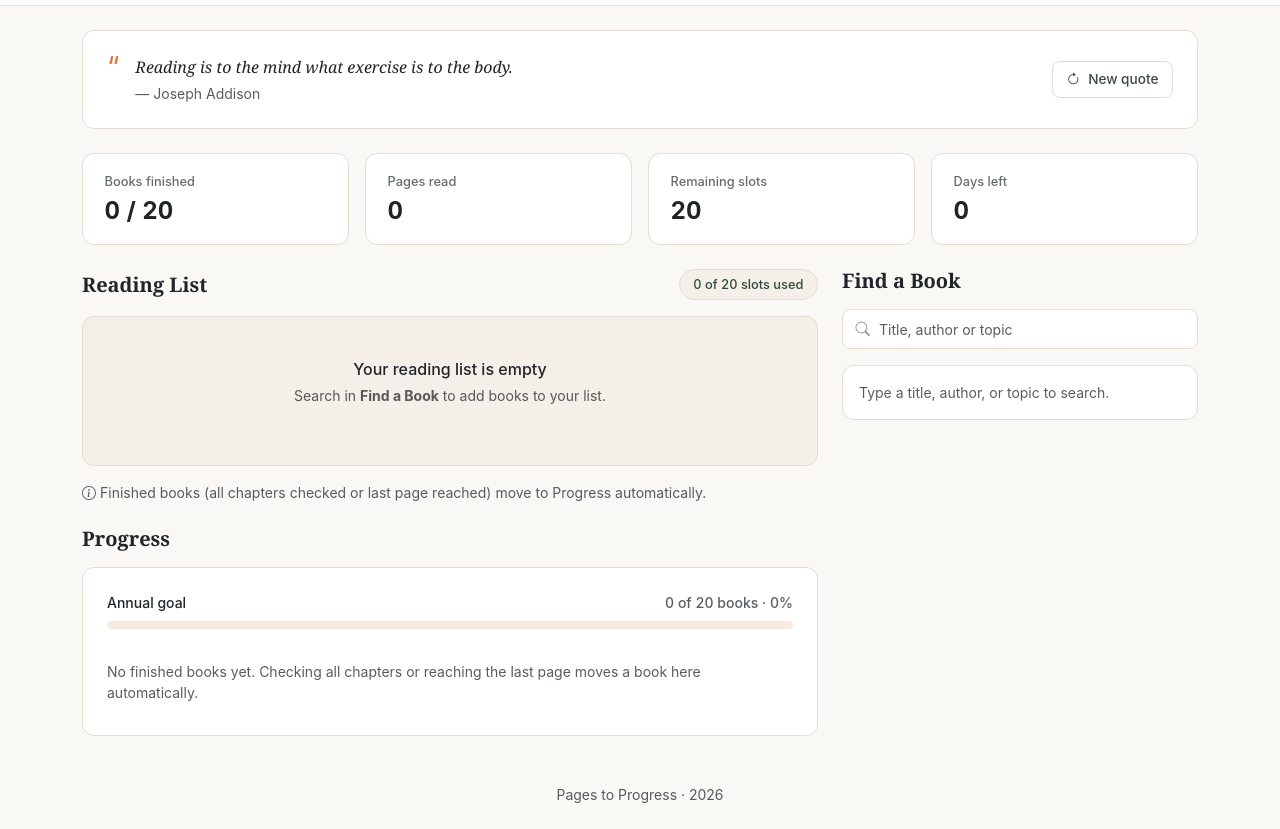
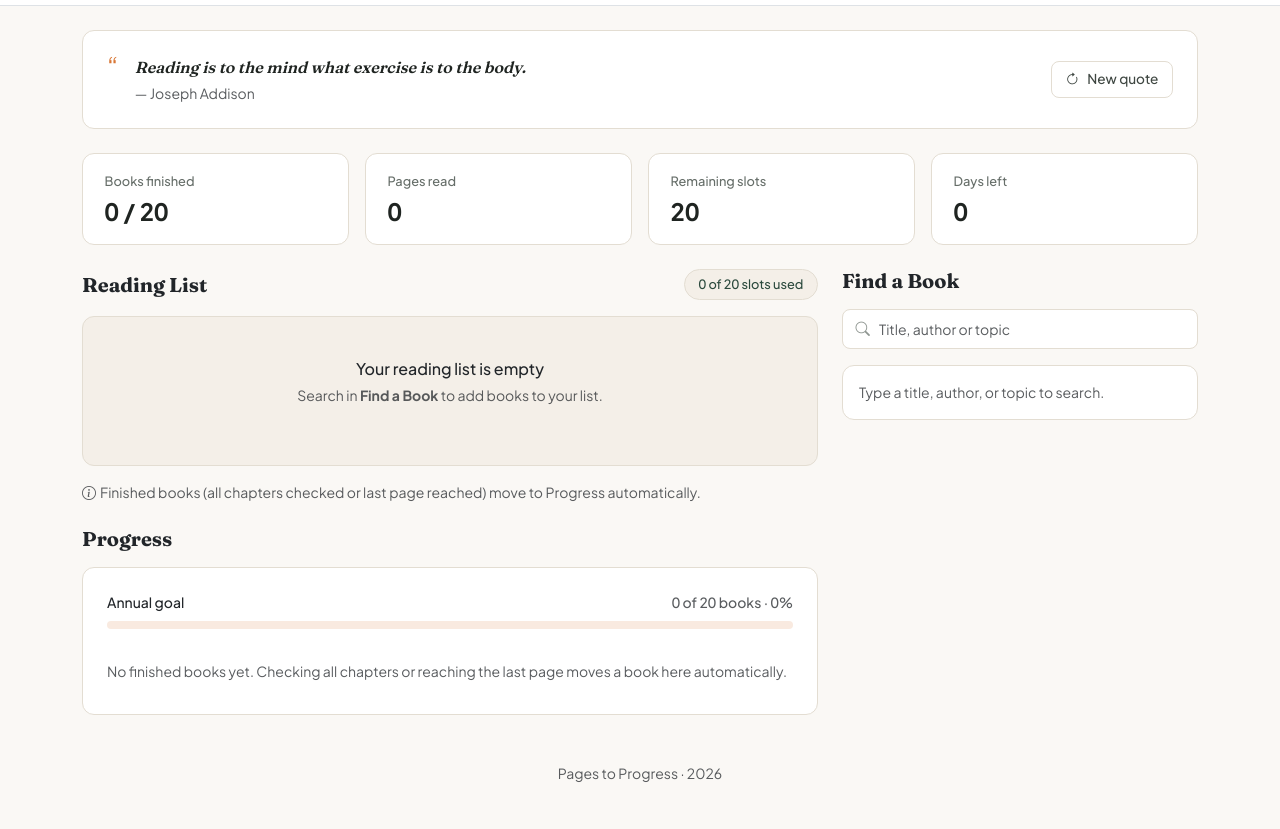
Before and after one commit to sir-eloyou/pages-to-progress-project, a website built with Vite: page index.html in a window 1280 px wide. Shown: the part 71-900 px from the top of the page. After the commit the page ends 879 px from the top, so only its background shows below. Built offline with nearby package versions, Linux system fonts and the light colour scheme; no server answers.

Commit message:
feat: update typography with new font families for improved aesthetics

```diff
--- a/index.html
+++ b/index.html
@@ -3,6 +3,12 @@
   <head>
     <meta charset="UTF-8" />
     <meta name="viewport" content="width=device-width, initial-scale=1.0" />
+    <link rel="preconnect" href="https://fonts.googleapis.com" />
+    <link rel="preconnect" href="https://fonts.gstatic.com" crossorigin />
+    <link
+      href="https://fonts.googleapis.com/css2?family=Fraunces:opsz,wght@9..144,600;9..144,700&family=Plus+Jakarta+Sans:wght@400;500;600;700&display=swap"
+      rel="stylesheet"
+    />
     <link href="https://cdn.jsdelivr.net/npm/bootstrap-icons@1.11.3/font/bootstrap-icons.min.css" rel="stylesheet">
     <title>pages-to-progress-project</title>
   </head>
--- a/src/css/style.css
+++ b/src/css/style.css
@@ -20,9 +20,9 @@
   --ptp-border: #E3DDD2;
   --ptp-border-hover: #CBC2B3;
 
-  /* Typography */
-  --ptp-font-serif: "Lora", Georgia, "Times New Roman", serif;
-  --ptp-font-sans: "Inter", system-ui, -apple-system, BlinkMacSystemFont, sans-serif;
+  /* Typography — Editorial & Modern UI */
+  --ptp-font-serif: "Fraunces", Georgia, "Times New Roman", serif;
+  --ptp-font-sans: "Plus Jakarta Sans", system-ui, -apple-system, BlinkMacSystemFont, sans-serif;
 
   /* Radii & Motion */
   --ptp-radius-sm: 6px;
@@ -31,7 +31,6 @@
   --ptp-radius-pill: 999px;
   --ptp-transition: 0.15s ease;
 }
-
 /* Base & Typography */
 body {
   background-color: var(--ptp-bg);
```
